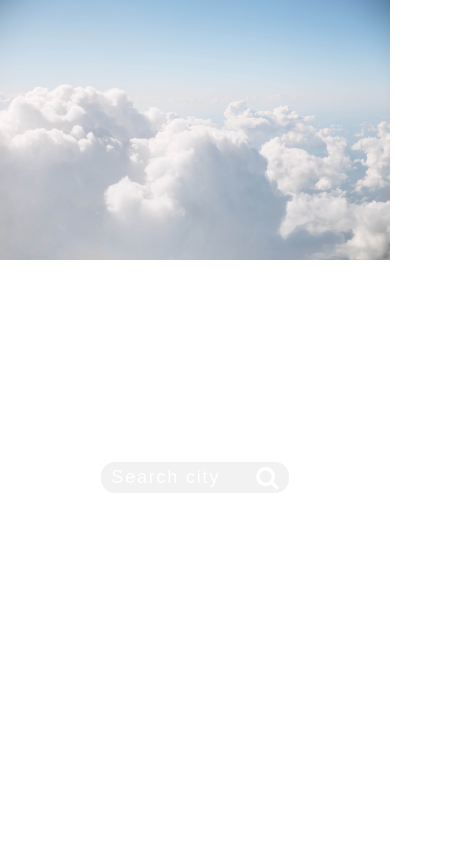
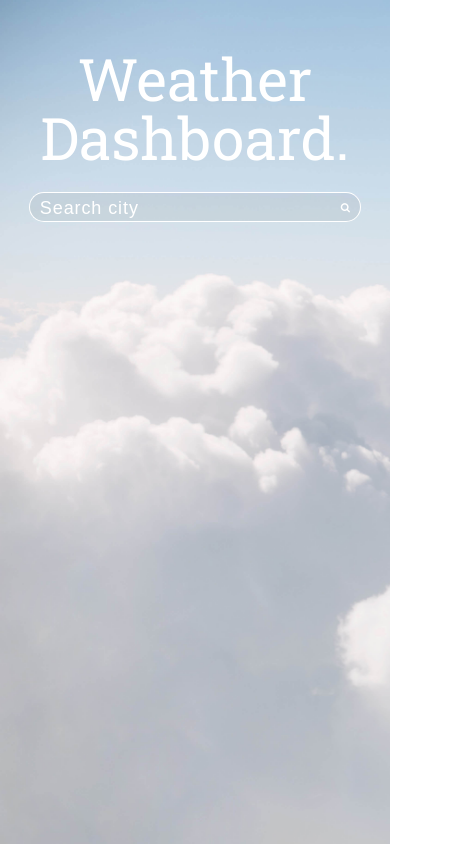
Before and after one commit to ankushchalla/Weather-Dashboard, a plain HTML site: page index.html in a window 390 px wide. Shown: the whole page, 459 px wide, since content can reach past the window. Drawn offline with nearby package versions, Linux system fonts and the light colour scheme.

Commit message:
Making landing page responsive.

```diff
--- a/styles/five-day.css
+++ b/styles/five-day.css
@@ -80,7 +80,7 @@ body {
 
 .temp {
     font-family: 'Roboto Slab', serif;
-    margin-left: 10%;
+    margin-left: 7%;
     margin-top: 3%;
     font-size: 110px;
     font-weight: 300;
@@ -88,7 +88,7 @@ body {
 }
 
 .conditions, .humidity, .day {
-    margin-left: 10%;
+    margin-left: 7%;
 }
 
 .conditions {
--- a/styles/landing.css
+++ b/styles/landing.css
@@ -3,11 +3,11 @@
     padding: 0;
     box-sizing: border-box;
     line-height: 1;
-  }
+}
 
 body {
     background-image: url("./blue-sky-1.jpg");
-    background-size: 100vw;
+    background-size: cover;
     background-repeat: no-repeat;
     min-height: 100vh;
 }
@@ -37,7 +37,8 @@ body {
 
 .heading {
     color: white;
-    font-size: 100px;
+    /* font-size: 100px; */
+    font-size: 6vw;
     font-family: 'Roboto Slab', serif;
     /* text-shadow: 2px 2px #838383; */
 }
@@ -62,6 +63,7 @@ body {
 }
 
 /* Override bootstrap style. */
+
 #search-city:focus {
     outline: none;
     box-shadow: none;
@@ -89,3 +91,34 @@ body {
     color: white;
     border: 0px;
 }
+
+/* phone <= screen-size <= tablet. */
+@media only screen and (max-width: 1024px) {
+    .heading {
+        font-size: 9vw;
+    }
+}
+
+@media only screen and (max-width: 426px) {
+    .container {
+        align-items: flex-start;
+    }
+    .header {
+        top: 50px;
+    }
+    .heading {
+        font-size: 15vw;
+        text-align: center;
+    }
+    .input-group {
+        margin-top: 3vh;
+    }
+    #search-city {
+        padding-top: 13px;
+        width: 80vw;
+        font-size: xx-small;
+    }
+    #searchBtn {
+        font-size: x-small;
+    }
+}
```
Also changed, not shown: test-sites/landing.html (added, +42 -0 lines).
